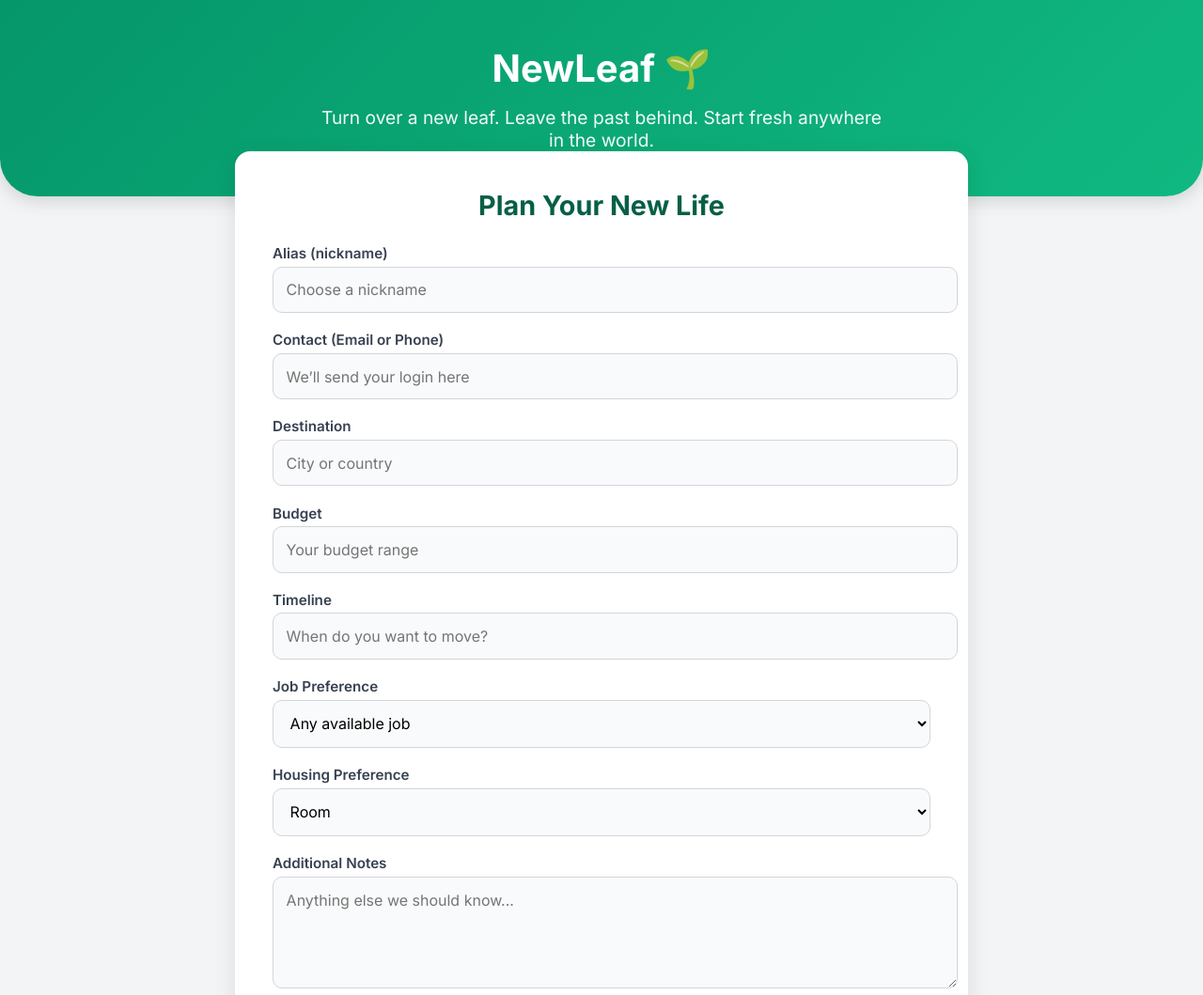
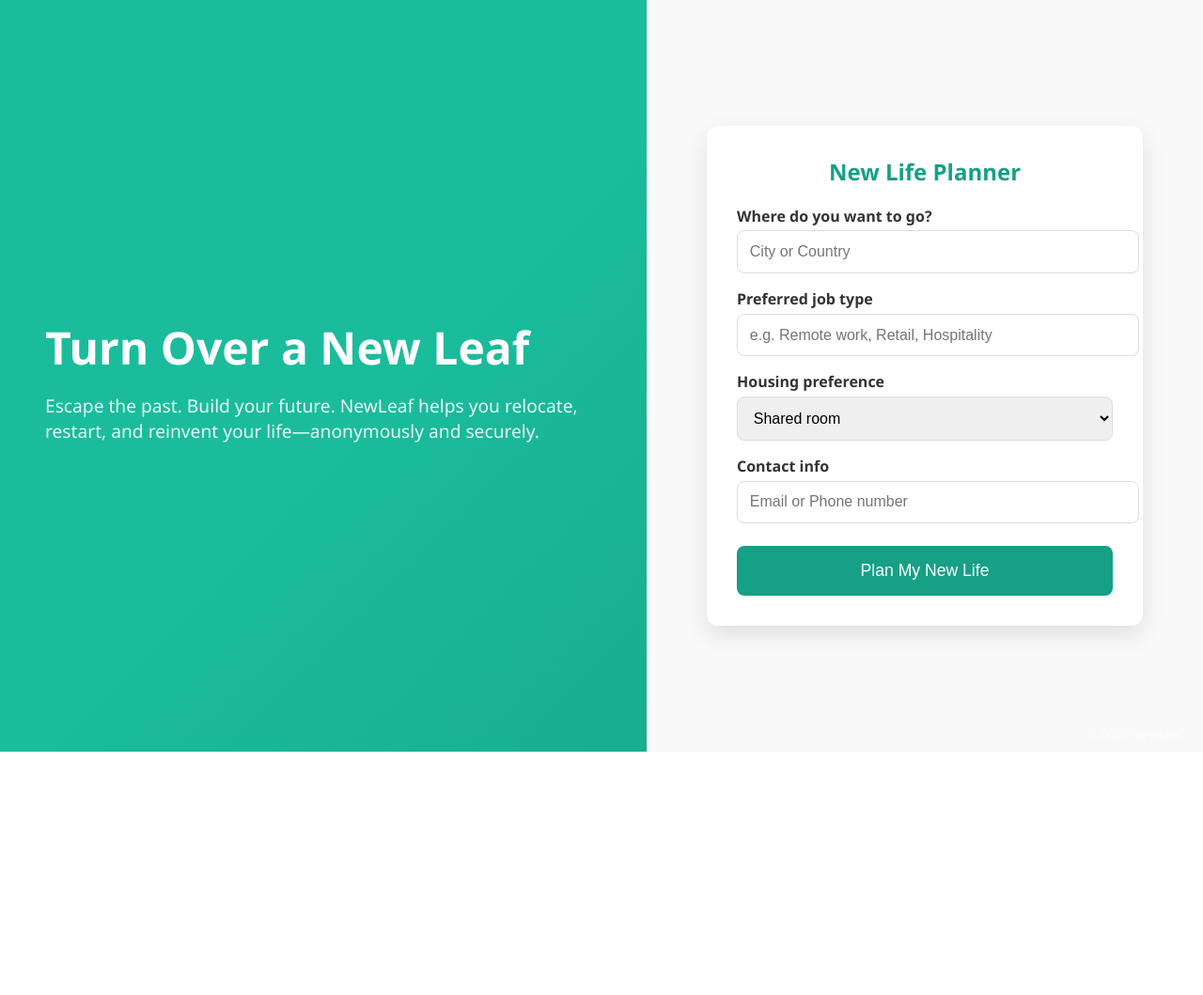
Before and after one commit to Ayintoya/NewLeaf, a plain HTML site: page index.html in a window 1280 px wide. Shown: the top 1059 px of the page at 94% size. After the commit the page ends 800 px from the top, so only its background shows below. Drawn offline with Linux system fonts and the light colour scheme.

Commit message:
Update index.html

```diff
--- a/index.html
+++ b/index.html
@@ -3,162 +3,137 @@
 <head>
   <meta charset="UTF-8">
   <meta name="viewport" content="width=device-width, initial-scale=1.0">
-  <title>NewLeaf 🌱 – Start Your New Life</title>
-  <link href="https://fonts.googleapis.com/css2?family=Inter:wght@400;600;700&display=swap" rel="stylesheet">
+  <title>NewLeaf – Start Fresh</title>
   <style>
     body {
-      font-family: 'Inter', sans-serif;
       margin: 0;
-      padding: 0;
-      background: #f3f4f6;
-      color: #111827;
+      font-family: 'Segoe UI', Tahoma, Geneva, Verdana, sans-serif;
+      display: flex;
+      height: 100vh;
+      background: linear-gradient(135deg, #1abc9c 40%, #16a085 100%);
+      color: #fff;
     }
-    header {
-      background: linear-gradient(135deg, #059669, #10b981);
-      color: white;
-      padding: 3rem 2rem;
-      text-align: center;
-      border-bottom-left-radius: 40px;
-      border-bottom-right-radius: 40px;
-      box-shadow: 0 4px 20px rgba(0,0,0,0.15);
+
+    .left {
+      flex: 1;
+      display: flex;
+      align-items: center;
+      justify-content: center;
+      padding: 3rem;
+      text-align: left;
     }
-    header h1 {
-      margin: 0;
-      font-size: 2.5rem;
-      font-weight: 700;
+
+    .left h1 {
+      font-size: 3rem;
+      margin-bottom: 1rem;
+      line-height: 1.2;
     }
-    header p {
-      margin: 1rem 0 0;
+
+    .left p {
       font-size: 1.2rem;
-      opacity: 0.95;
-      max-width: 600px;
-      margin-left: auto;
-      margin-right: auto;
+      opacity: 0.9;
     }
-    main {
-      max-width: 700px;
-      margin: -3rem auto 3rem;
-      background: white;
-      padding: 2.5rem;
-      border-radius: 16px;
-      box-shadow: 0 6px 25px rgba(0,0,0,0.1);
+
+    .right {
+      flex: 1;
+      display: flex;
+      align-items: center;
+      justify-content: center;
+      background: #f9f9f9;
+      color: #333;
     }
-    main h2 {
+
+    .form-container {
+      background: #fff;
+      padding: 2rem;
+      border-radius: 12px;
+      box-shadow: 0 10px 25px rgba(0, 0, 0, 0.1);
+      width: 90%;
+      max-width: 400px;
+    }
+
+    .form-container h2 {
       margin-top: 0;
-      font-size: 1.8rem;
-      color: #065f46;
+      color: #16a085;
       text-align: center;
     }
-    form {
-      display: grid;
-      gap: 1.2rem;
-      margin-top: 1.5rem;
-    }
+
     label {
-      font-weight: 600;
-      font-size: 0.95rem;
-      color: #374151;
-      margin-bottom: 0.3rem;
+      font-weight: bold;
+      margin-top: 1rem;
       display: block;
     }
+
     input, select, textarea {
       width: 100%;
-      padding: 0.85rem;
-      border-radius: 10px;
-      border: 1px solid #d1d5db;
+      padding: 0.8rem;
+      margin-top: 0.3rem;
+      border: 1px solid #ddd;
+      border-radius: 8px;
       font-size: 1rem;
-      font-family: inherit;
-      background: #f9fafb;
-      transition: border 0.2s, box-shadow 0.2s;
     }
-    input:focus, select:focus, textarea:focus {
-      outline: none;
-      border-color: #10b981;
-      box-shadow: 0 0 0 3px rgba(16,185,129,0.3);
+
+    button {
+      margin-top: 1.5rem;
+      width: 100%;
+      padding: 1rem;
+      background: #16a085;
+      color: white;
+      border: none;
+      border-radius: 8px;
+      font-size: 1.1rem;
+      cursor: pointer;
+      transition: background 0.3s;
     }
-    textarea {
-      resize: vertical;
-      min-height: 90px;
+
+    button:hover {
+      background: #1abc9c;
     }
-    button {
-      padding: 1rem;
-      border: none;
-      border-radius: 10px;
-      background: linear-gradient(135deg, #059669, #10b981);
-      color: white;
-      font-weight: 600;
-      font-size: 1.05rem;
-      cursor: pointer;
-      transition: transform 0.2s, box-shadow 0.2s;
-    }
-    button:hover {
-      transform: translateY(-2px);
-      box-shadow: 0 8px 20px rgba(16,185,129,0.4);
-    }
+
     footer {
-      text-align: center;
-      padding: 2rem;
-      font-size: 0.9rem;
-      color: #6b7280;
+      position: absolute;
+      bottom: 10px;
+      right: 20px;
+      font-size: 0.85rem;
+      color: rgba(255,255,255,0.7);
     }
   </style>
 </head>
 <body>
-  <header>
-    <h1>NewLeaf 🌱</h1>
-    <p>Turn over a new leaf. Leave the past behind. Start fresh anywhere in the world.</p>
-  </header>
+  <div class="left">
+    <div>
+      <h1>Turn Over a New Leaf</h1>
+      <p>Escape the past. Build your future.
+      NewLeaf helps you relocate, restart, and reinvent your life—anonymously and securely.</p>
+    </div>
+  </div>
 
-  <main>
-    <h2>Plan Your New Life</h2>
-    <form action="payment.html" method="get">
-      <div>
-        <label for="alias">Alias (nickname)</label>
-        <input type="text" id="alias" name="alias" placeholder="Choose a nickname" required>
-      </div>
-      <div>
-        <label for="contact">Contact (Email or Phone)</label>
-        <input type="text" id="contact" name="contact" placeholder="We’ll send your login here" required>
-      </div>
-      <div>
-        <label for="destination">Destination</label>
-        <input type="text" id="destination" name="destination" placeholder="City or country" required>
-      </div>
-      <div>
-        <label for="budget">Budget</label>
-        <input type="text" id="budget" name="budget" placeholder="Your budget range">
-      </div>
-      <div>
-        <label for="timeline">Timeline</label>
-        <input type="text" id="timeline" name="timeline" placeholder="When do you want to move?">
-      </div>
-      <div>
-        <label for="job">Job Preference</label>
-        <select id="job" name="job">
-          <option>Any available job</option>
-          <option>Skilled work</option>
-          <option>Remote job</option>
-          <option>No job needed</option>
+  <div class="right">
+    <div class="form-container">
+      <h2>New Life Planner</h2>
+      <form>
+        <label>Where do you want to go?</label>
+        <input type="text" placeholder="City or Country">
+
+        <label>Preferred job type</label>
+        <input type="text" placeholder="e.g. Remote work, Retail, Hospitality">
+
+        <label>Housing preference</label>
+        <select>
+          <option>Shared room</option>
+          <option>Apartment</option>
+          <option>House</option>
+          <option>No preference</option>
         </select>
-      </div>
-      <div>
-        <label for="housing">Housing Preference</label>
-        <select id="housing" name="housing">
-          <option>Room</option>
-          <option>Apartment</option>
-          <option>You decide for me</option>
-        </select>
-      </div>
-      <div>
-        <label for="notes">Additional Notes</label>
-        <textarea id="notes" name="notes" placeholder="Anything else we should know..."></textarea>
-      </div>
-      <button type="submit">Continue to Payment</button>
-    </form>
-  </main>
 
-  <footer>
-    <p>&copy; 2025 NewLeaf. All rights reserved.</p>
-  </footer>
+        <label>Contact info</label>
+        <input type="text" placeholder="Email or Phone number">
+
+        <button type="submit">Plan My New Life</button>
+      </form>
+    </div>
+  </div>
+
+  <footer>© 2025 NewLeaf</footer>
 </body>
 </html>
```
